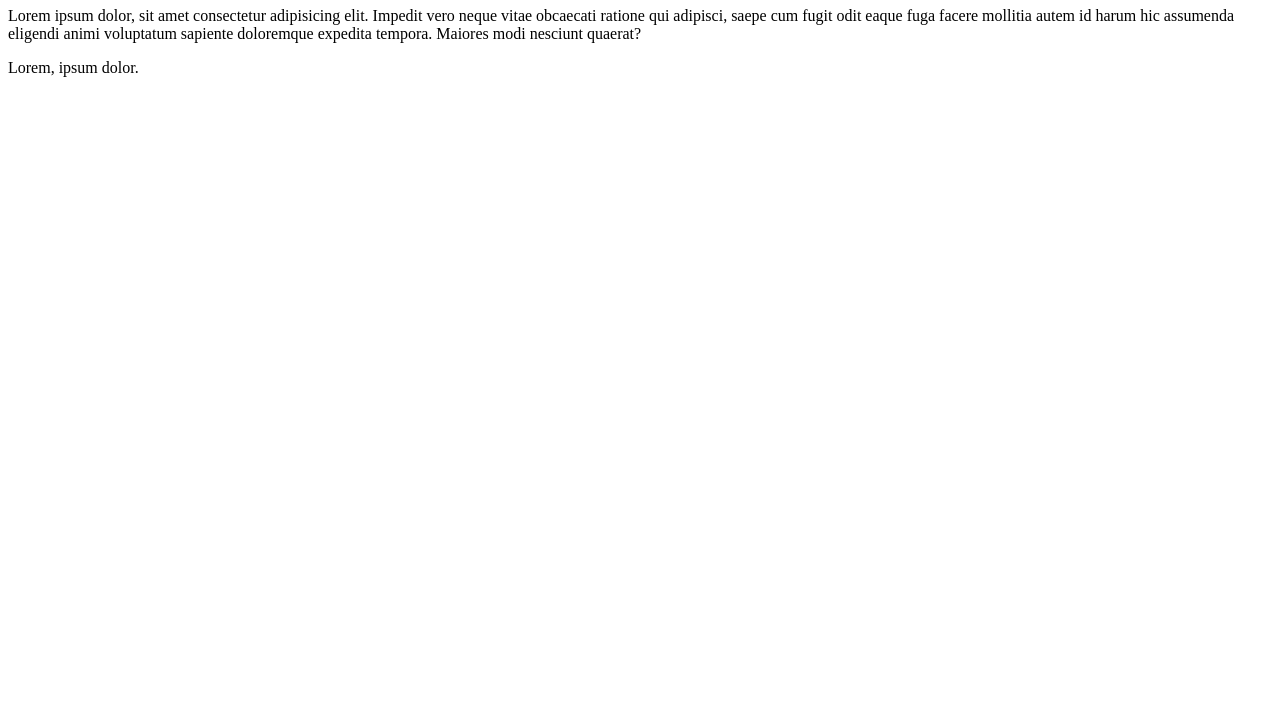
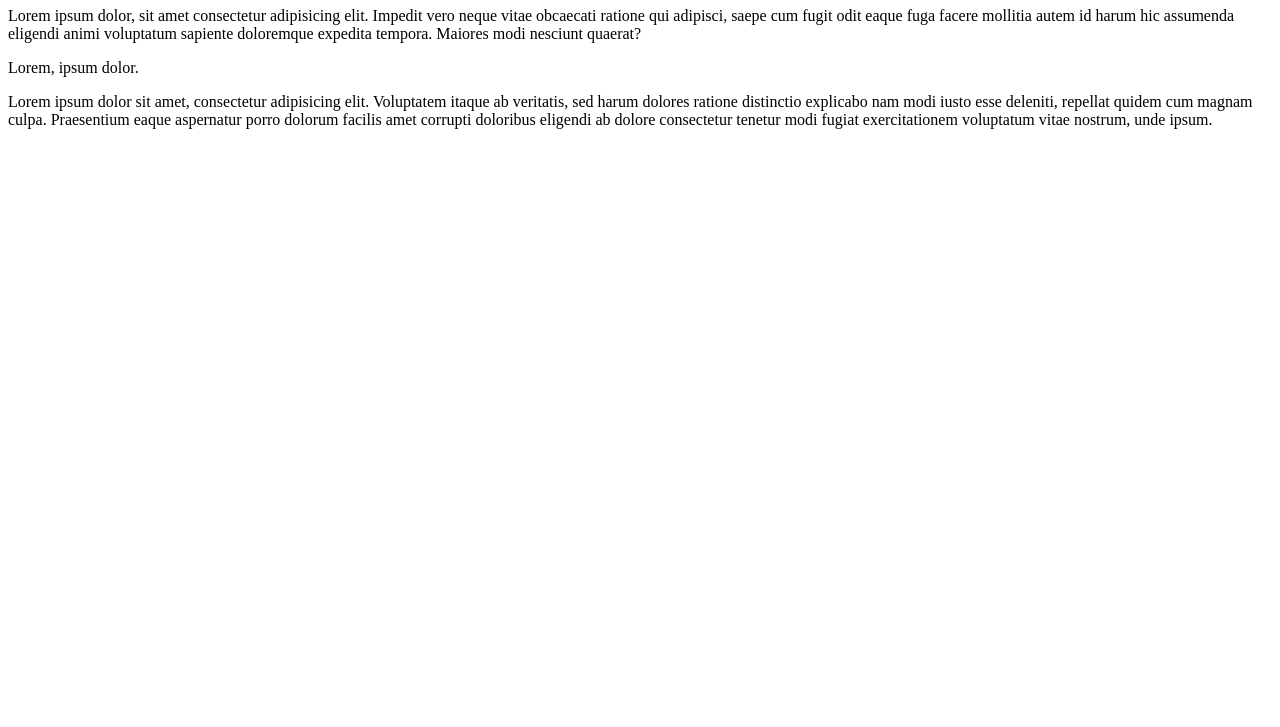
Before and after one commit to NewChakrit/test, a plain HTML site: page about.html in a window 1280 px wide. Shown: the part 73-800 px from the top of the page. Drawn offline with Linux system fonts and the light colour scheme.

Commit message:
modify 2

```diff
--- a/about.html
+++ b/about.html
@@ -10,5 +10,6 @@
     <h1>about us</h1>
     <p>Lorem ipsum dolor, sit amet consectetur adipisicing elit. Impedit vero neque vitae obcaecati ratione qui adipisci, saepe cum fugit odit eaque fuga facere mollitia autem id harum hic assumenda eligendi animi voluptatum sapiente doloremque expedita tempora. Maiores modi nesciunt quaerat?</p>
     <p>Lorem, ipsum dolor.</p>
+    <p>Lorem ipsum dolor sit amet, consectetur adipisicing elit. Voluptatem itaque ab veritatis, sed harum dolores ratione distinctio explicabo nam modi iusto esse deleniti, repellat quidem cum magnam culpa. Praesentium eaque aspernatur porro dolorum facilis amet corrupti doloribus eligendi ab dolore consectetur tenetur modi fugiat exercitationem voluptatum vitae nostrum, unde ipsum.</p>
 </body>
 </html>
```
Also changed, not shown: service.html (+1 -0 lines), 1 other file.
